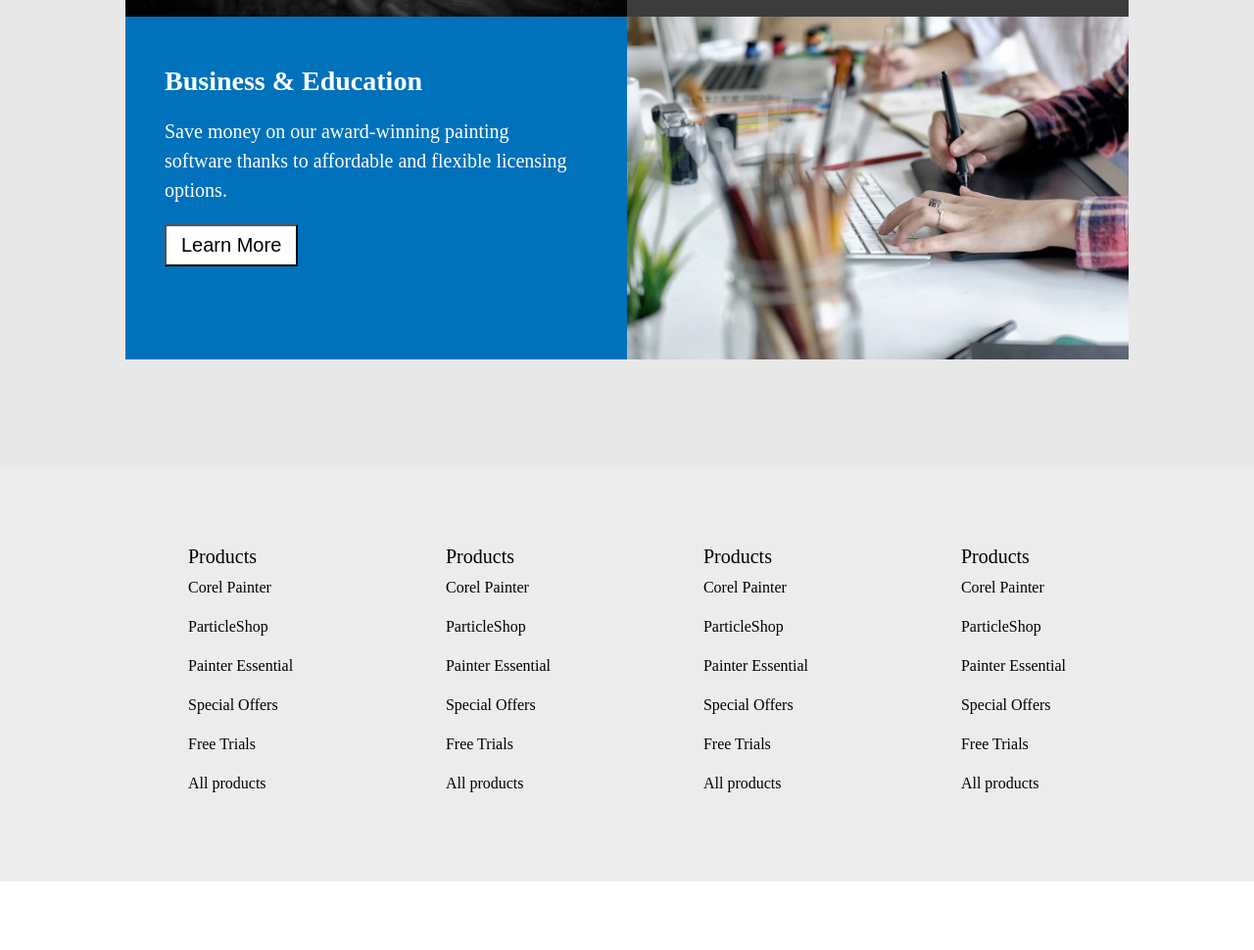
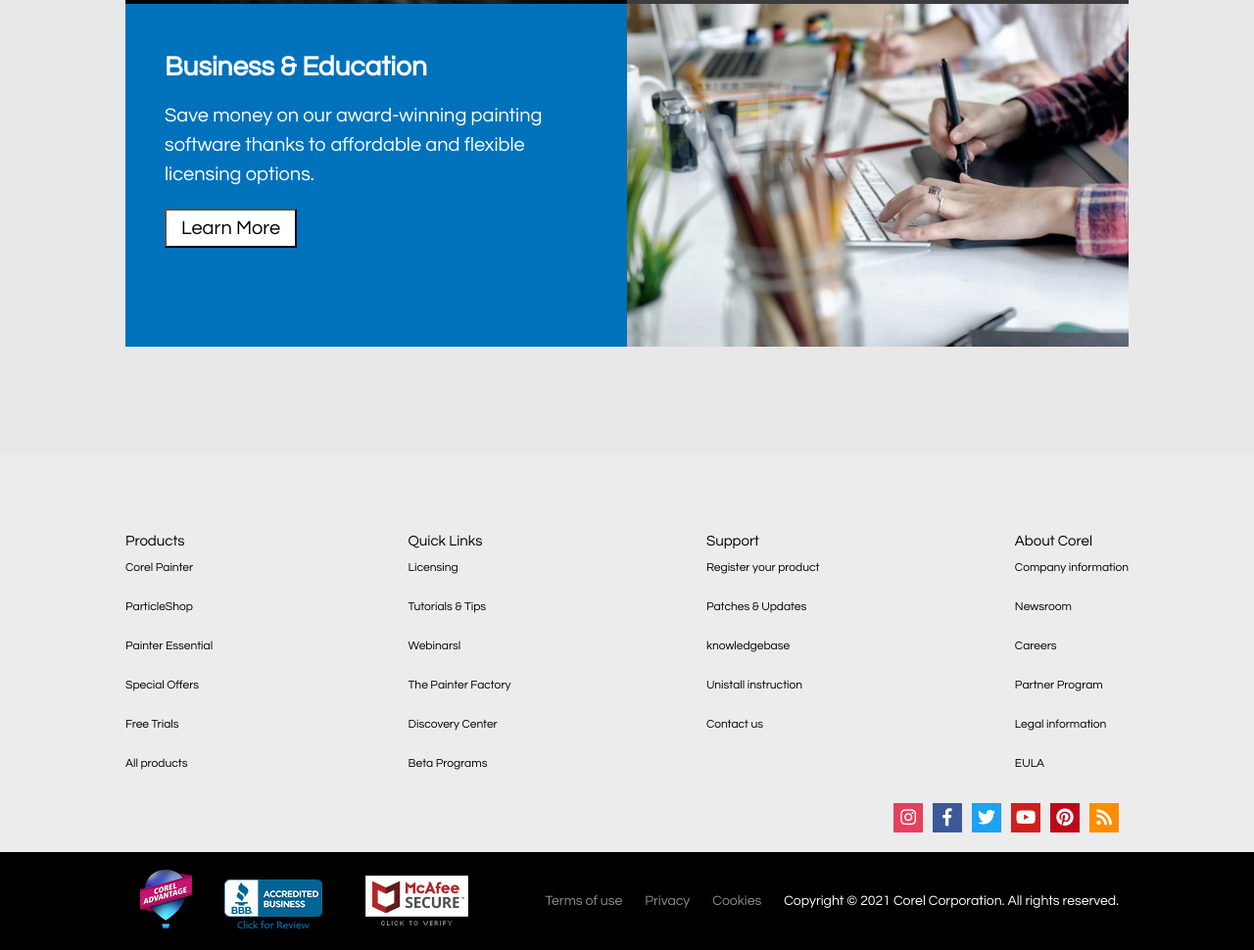
Before and after one commit to GAlessi/sass-painter, a website: page src/index.html in a window 1280 px wide. Shown: the part 1743-2713 px from the top of the page at 98% size. Before the commit the page ends 2643 px from the top, so only its background shows below. Drawn offline with nearby package versions, Linux system fonts and the light colour scheme; files that its build step writes are made by us from their sources; files whose address does not match are found by name.

Commit message:
pagina base completata

```diff
--- a/src/index.html
+++ b/src/index.html
@@ -4,6 +4,8 @@
         <meta charset="utf-8">
         <link rel="stylesheet" href="https://use.fontawesome.com/releases/v5.5.0/css/all.css">
         <title>Painter copia</title>
+        <link rel="preconnect" href="https://fonts.gstatic.com">
+<link href="https://fonts.googleapis.com/css2?family=Questrial&display=swap" rel="stylesheet">
         <link rel="stylesheet" href="style.css">
         <script src="app.js" charset="utf-8"></script>
     </head>
@@ -48,8 +50,10 @@
 
                 <!-- navBottom -->
                 <div class="navBottom">
-                    <img src="img/logo_painter.png" alt="">
                     <ul>
+                        <li>
+                            <img src="img/logo_painter.png" alt="">
+                        </li>
                         <li>
                             <a href="#">
                                 <span>Products</span>
@@ -115,6 +119,8 @@
 
 <!-- main -->
             <main>
+
+                <!-- possibility -->
                 <section class="paintingPossibility">
                     <h2>More painting possibilities</h2>
 
@@ -146,6 +152,7 @@
                     </div>
                 </section>
 
+                <!-- squares -->
                 <section class="squares">
                     <div class="row wacom">
                         <div class="squareText">
@@ -178,6 +185,7 @@
 
 <!-- footer -->
 
+            <!-- pre-footer -->
             <div class="preFooter">
                 <div class="preFooterContainer">
                     <div class="col products">
@@ -204,79 +212,100 @@
                         </ul>
                     </div>
                     <div class="col products">
-                        <span>Products</span>
+                        <span>Quick Links</span>
                         <ul>
                             <li><a href="#">
-                                Corel Painter
+                                Licensing
                             </a></li>
                             <li><a href="#">
-                                ParticleShop
+                                Tutorials & Tips
                             </a></li>
                             <li><a href="#">
-                                Painter Essential
+                                Webinarsl
                             </a></li>
                             <li><a href="#">
-                                Special Offers
+                                The Painter Factory
                             </a></li>
                             <li><a href="#">
-                                Free Trials
+                                Discovery Center
                             </a></li>
                             <li><a href="#">
-                                All products
+                                Beta Programs
                             </a></li>
                         </ul>
                     </div>
                     <div class="col products">
-                        <span>Products</span>
+                        <span>Support</span>
                         <ul>
                             <li><a href="#">
-                                Corel Painter
+                                Register your product
                             </a></li>
                             <li><a href="#">
-                                ParticleShop
+                                Patches & Updates
                             </a></li>
                             <li><a href="#">
-                                Painter Essential
+                                knowledgebase
                             </a></li>
                             <li><a href="#">
-                                Special Offers
+                                Unistall instruction
                             </a></li>
                             <li><a href="#">
-                                Free Trials
+                                Contact us
+                            </a></li>
+
+                        </ul>
+                    </div>
+                    <div class="col products">
+                        <span>About Corel</span>
+                        <ul>
+                            <li><a href="#">
+                                Company information
                             </a></li>
                             <li><a href="#">
-                                All products
+                                Newsroom
+                            </a></li>
+                            <li><a href="#">
+                                Careers
+                            </a></li>
+                            <li><a href="#">
+                                Partner Program
+                            </a></li>
+                            <li><a href="#">
+                                Legal information
+                            </a></li>
+                            <li><a href="#">
+                                EULA
                             </a></li>
                         </ul>
                     </div>
-                    <div class="col products">
-                        <span>Products</span>
-                        <ul>
-                            <li><a href="#">
-                                Corel Painter
-                            </a></li>
-                            <li><a href="#">
-                                ParticleShop
-                            </a></li>
-                            <li><a href="#">
-                                Painter Essential
-                            </a></li>
-                            <li><a href="#">
-                                Special Offers
-                            </a></li>
-                            <li><a href="#">
-                                Free Trials
-                            </a></li>
-                            <li><a href="#">
-                                All products
-                            </a></li>
-                        </ul>
-                    </div>
+
                 </div>
+
+                <ul class="social">
+                    <li id="instagram"><a href="#"><i class="fab fa-instagram"></i></a></li>
+                    <li id="facebook"><a href="#"><i class="fab fa-facebook-f"></i></a></li>
+                    <li id="twitter"><a href="#"><i class="fab fa-twitter"></i></a></li>
+                    <li id="youtube"><a href="#"><i class="fab fa-youtube"></i></a></li>
+                    <li id="pinterest"><a href="#"><i class="fab fa-pinterest"></i></a></li>
+                    <li id="rss"><a href="#"><i class="fas fa-rss"></i></a></li>
+                </ul>
             </div>
 
+            <!-- footer -->
             <footer>
-
+                <div class="footerContainer">
+                    <div class="partners">
+                        <a href="#"><img src="img/corelAdvantage.png"></a>
+                        <a href="#"><img src="img/logo-bbb.png"></a>
+                        <a href="#"><img src="img/101.png"></a>
+                    </div>
+                    <ul>
+                        <li><a href="#">Terms of use</a></li>
+                        <li><a href="#">Privacy</a></li>
+                        <li><a href="#">Cookies</a></li>
+                        <li><span>Copyright © 2021 Corel Corporation. All rights reserved.</span></li>
+                    </ul>
+                </div>
             </footer>
         </div>
     </body>
--- a/src/partials/_homepage.scss
+++ b/src/partials/_homepage.scss
@@ -5,7 +5,8 @@
     header{
         @include flex;
         flex-direction: column;
-        padding: 10px 0;
+        height: 100px;
+        padding-top: 10px;
         background-color: $bgBars;
 
         ul.navTop{
@@ -24,16 +25,14 @@
                         color: $iconColor;
                     }
                 }
+
             }
         }
 
 
         .navBottom{
 
-            @include flex;
-            align-items: baseline;
             width: $widthContainer;
-            color: $barsColorWhite;
 
             img{
                 height: 25px;
@@ -42,6 +41,7 @@
             ul{
                 @include flex;
                 justify-content: flex-start;
+                align-items: baseline;
                 flex-wrap: wrap;
 
                 li{
@@ -54,6 +54,17 @@
                             font-size: 12px;
                         }
                     }
+
+                    &:hover{
+                        background-color: white;
+                    }
+
+                    &:first-child:hover{
+                        background-color: black;
+                    }
+                    &:hover a{
+                        color: black;
+                    }
                 }
             }
         }
@@ -64,8 +75,7 @@
         width: 100%;
         height: 450px;
         background-image: url('img/bg-painter-home.jpg');
-        background-repeat: no-repeat;
-        background-size: cover;
+        @include BgImg;
 
         .jumboInfo{
             font-size: $jumboFontSize;
@@ -134,6 +144,7 @@
                     text-decoration: none;
                     color: black;
                     background-color: white;
+
                     img{
                         width: 100%;
                         height: auto;
@@ -156,6 +167,10 @@
                         .link{
                             color: $linksColor;
                         }
+                    }
+
+                    &:hover .link{
+                        text-decoration: underline;
                     }
                 }
             }
@@ -196,8 +211,7 @@
 
                 .squareImg{
                     @include square;
-                    background-size: cover;
-                    background-repeat: no-repeat;
+                    @include BgImg;
 
                     img{
                         width: 70%;
@@ -240,15 +254,17 @@
 
     //Regole del footer
     .preFooter{
-        padding: 80px;
+        padding: 80px 0 20px 0;
         background-color: $BgPreFooter;
 
         .preFooterContainer{
             @include flex;
             width: $widthContainer;
             justify-content: space-between;
+            align-items: flex-start;
             span{
-                font-size: 20px;
+                font-size: 15px;
+                font-weight: 400;
             }
 
             li{
@@ -256,6 +272,7 @@
 
                 a{
                     color: black;
+                    font-size: 12px;
                     line-height: 40px;
                     &:hover{
                         text-decoration: underline;
@@ -263,5 +280,80 @@
                 }
             }
         }
+
+        .social{
+            @include flex;
+            width: $widthContainer;
+            justify-content: flex-end;
+            margin-top: 20px;
+            li{
+                @include flex;
+                margin:0 10px 0 0;
+                width: 30px;
+                height: 30px;
+
+                i{
+                    font-size: 18px;
+                    color: white;
+                }
+            }
+
+            #instagram{
+                background-color: rgb(228,64,95);
+            }
+            #facebook{
+                background-color: rgb(59,89,152);
+            }
+            #twitter{
+                background-color: rgb(29,161,242);
+            }
+            #youtube{
+                background-color: rgb(205,32,31);
+            }
+            #pinterest{
+                background-color: rgb(189,8,28);
+            }
+            #rss{
+                background-color: rgb(255,141,0);
+            }
+        }
+    }
+
+    footer{
+        background-color: $bgBars;
+        height: 100px;
+
+        .footerContainer{
+            @include flex;
+            justify-content: space-between;
+            width: $widthContainer;
+            height: 100%;
+
+            .partners{
+                img{
+                    margin: 0 15px;
+                }
+            }
+
+            ul{
+                list-style: none;
+                font-size: 14px;
+                li{
+                    display: inline-block;
+                    margin: 0 10px;
+
+                    a{
+                        color: $barsColorGrey;
+                        &:hover{
+                            text-decoration: underline;
+                        }
+                    }
+
+                    span{
+                        color: white;
+                    }
+                }
+            }
+        }
     }
 }
--- a/src/partials/_variables.scss
+++ b/src/partials/_variables.scss
@@ -35,3 +35,8 @@ $jumboFontSize: 20px;
     width: 50%;
     height: 350px;
 }
+
+@mixin BgImg {
+    background-repeat: no-repeat;
+    background-size: cover;
+}
--- a/src/style.scss
+++ b/src/style.scss
@@ -1,8 +1,11 @@
+@import "partials/variables";
+@import "partials/homepage";
 
 *{
     margin: 0;
     padding: 0;
     box-sizing: border-box;
+    font-family: 'Questrial', sans-serif;
 }
 
 li{
@@ -11,9 +14,8 @@ li{
 
 a{
     text-decoration: none;
-
 }
 
-
-@import "partials/variables";
-@import "partials/homepage";
+button:hover{
+    cursor: pointer;
+}
```
Also changed, not shown: dist/index.html, dist/style.css.
